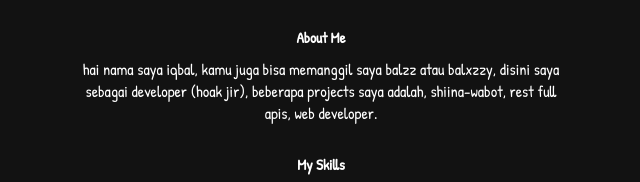
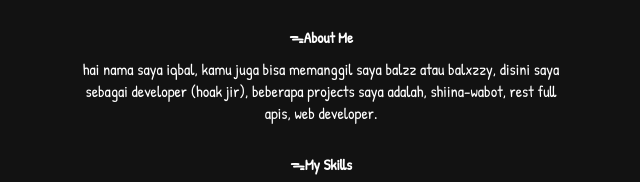
Before and after one commit to balxz/portofolio, a plain HTML site: page index.html in a window 1280 px wide. Shown: the part 241-423 px from the top of the page, 319-959 px from the left. Drawn offline with Linux system fonts and the light colour scheme.

Commit message:
Update index.html

```diff
--- a/index.html
+++ b/index.html
@@ -39,12 +39,12 @@
     </section>
 
     <section class="about-section">
-      <h3>About Me</h3>
+      <h3>ᯓAbout Me</h3>
       <p>hai nama saya iqbal, kamu juga bisa memanggil saya balzz atau balxzzy, disini saya sebagai developer (hoak jir), beberapa projects saya adalah, shiina-wabot, rest full apis, web developer.</p>
     </section>
 
     <section class="skills-section">
-      <h3>My Skills</h3>
+      <h3>ᯓMy Skills</h3>
       <div class="skill-item">
         <h4>Language</h4>
         <p>saya berpengalaman dalam bahasa, javascript.</p>
```
